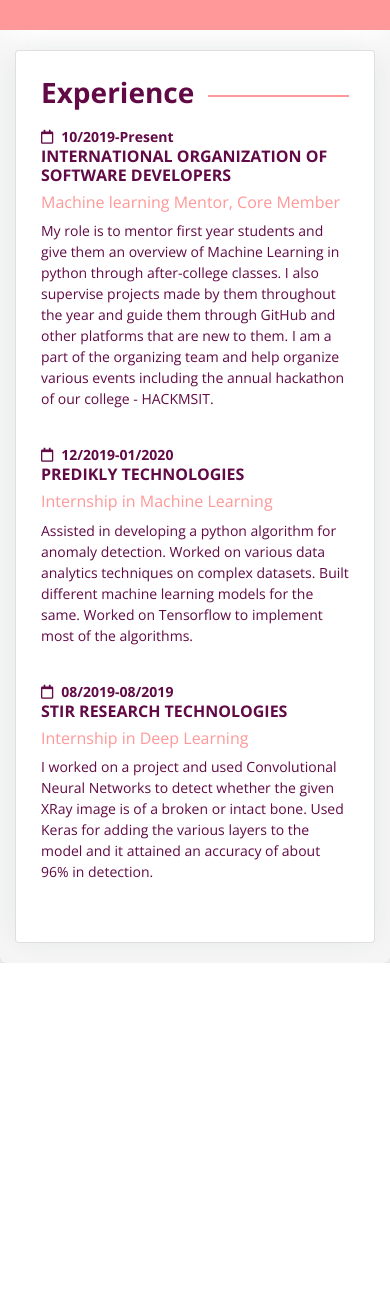
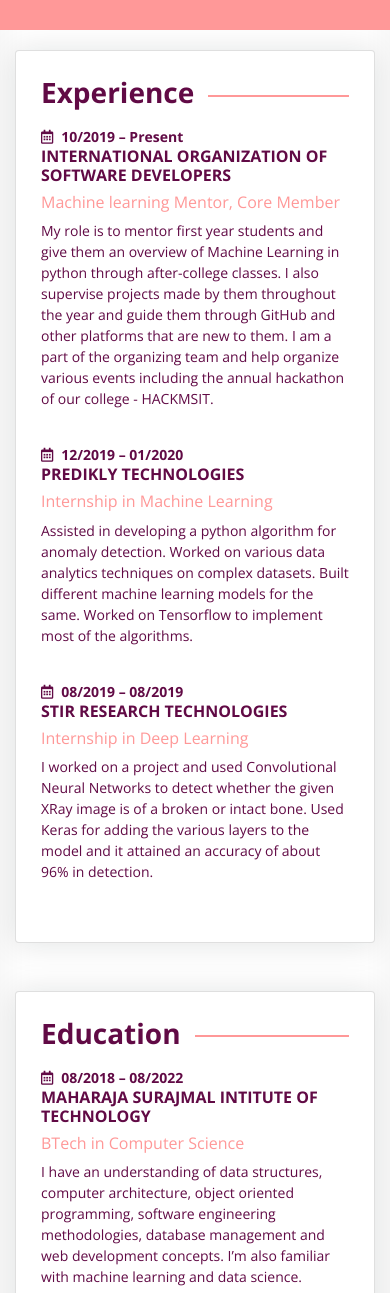
Before and after one commit to anna4j/Portfolio, a website with bundled scripts: page index.html in a window 390 px wide. Shown: the part 707-2000 px from the top of the page. Before the commit the page ends 1670 px from the top, so only its background shows below. Built offline with nearby package versions, Linux system fonts and the light colour scheme.

Commit message:
education done

```diff
--- a/index.html
+++ b/index.html
@@ -158,14 +158,14 @@
             </div>
           </div>
         </div>
-        <div class="col-12 col-sm-12 col-md-7 col-lg-9 content experience active" data-simplebar id="experience">
+        <div data-simplebar class="col-12 col-sm-12 col-md-7 col-lg-9 content experience active" id="experience">
           <div class="card">
             <h3 class="font-weight-bold sideline mb-3 " style="color: #610a45;">Experience</h3>
             <div class="timeline">
               <div class="job row">
                 <div class="col-12 col-sm-12 col-md-12 col-lg-3 job-date"
                   style="color: #610a45; font-weight: bold; font-family: Open Sans, sans-serif;">
-                  <i class="far fa-calendar mr-2"></i>10/2019-Present
+                  <i class="far fa-calendar-alt mr-2"></i>10/2019 – Present
                 </div>
                 <div class="col-12 col-md-12 col-lg-9 job-description">
                   <h6 class="font-weight-bold">INTERNATIONAL ORGANIZATION OF SOFTWARE DEVELOPERS</h6>
@@ -180,7 +180,7 @@
               <div class="job row">
                 <div class="col-12 col-sm-12 col-md-12 col-lg-3 job-date"
                   style="color: #610a45; font-weight: bold; font-family: Open Sans, sans-serif;">
-                  <i class="far fa-calendar mr-2"></i>12/2019-01/2020
+                  <i class="far fa-calendar-alt mr-2"></i>12/2019 – 01/2020
                 </div>
                 <div class="col-12 col-md-12 col-lg-9 job-description">
                   <h6 class="font-weight-bold">PREDIKLY TECHNOLOGIES </h6>
@@ -194,7 +194,7 @@
               <div class="job row">
                 <div class="col-12 col-sm-12 col-md-12 col-lg-3 job-date"
                   style="color: #610a45; font-weight: bold; font-family: Open Sans, sans-serif;">
-                  <i class="far fa-calendar mr-2"></i>08/2019-08/2019
+                  <i class="far fa-calendar-alt mr-2"></i>08/2019 – 08/2019
                 </div>
                 <div class="col-12 col-md-12 col-lg-9 job-description">
                   <h6 class="font-weight-bold">STIR RESEARCH TECHNOLOGIES </h6>
@@ -207,8 +207,38 @@
             </div>
           </div>
 
+          <div class="card mt-5">
+            <h3 class="font-weight-bold sideline mb-3" style="color: #610a45;">Education</h3>
+            <div class="timeline">
+              <div class="job row">
+                <div class="col-12 col-sm-12 col-md-12 col-lg-3 job-date "
+                  style="color: #610a45; font-weight: bold; font-family: Open Sans, sans-serif;"><i
+                    class="far fa-calendar-alt mr-2"></i>08/2018 – 08/2022</div>
+                <div class="col-md-12 col-lg-9 job-description">
+                  <h6 class="font-weight-bold">MAHARAJA SURAJMAL INTITUTE OF TECHNOLOGY </h6>
+                  <h6 style="color: #ff9898;">BTech in Computer Science</h6>
+                  <p>I have an understanding of data structures,
+                    computer architecture, object oriented programming, software engineering
+                    methodologies, database management and web development concepts. I’m also familiar with machine
+                    learning and data science.
+                  </p>
+                </div>
+              </div>
+              <div class="job row">
+                <div class="col-12 col-sm-12 col-md-12 col-lg-3 job-date "
+                  style="color: #610a45; font-weight: bold; font-family: Open Sans, sans-serif;"><i
+                    class="far fa-calendar-alt mr-2"></i>04/2014 – 04/2018</div>
+                <div class="col-md-12 col-lg-9 job-description">
+                  <h6 class="font-weight-bold">SANSKRITI SCHOOL</h6>
+                  <h6 style="color: #ff9898;">Secondary Education</h6>
+                  <p>CBSE Class 12 Board Examination: (Science – Non-Medical): 91.2% <br> CBSE Class 10 Board
+                    Examination: CGPA 10 / 10
+                  </p>
+                </div>
+              </div>
+            </div>
+          </div>
         </div>
-
 
 
 
```
